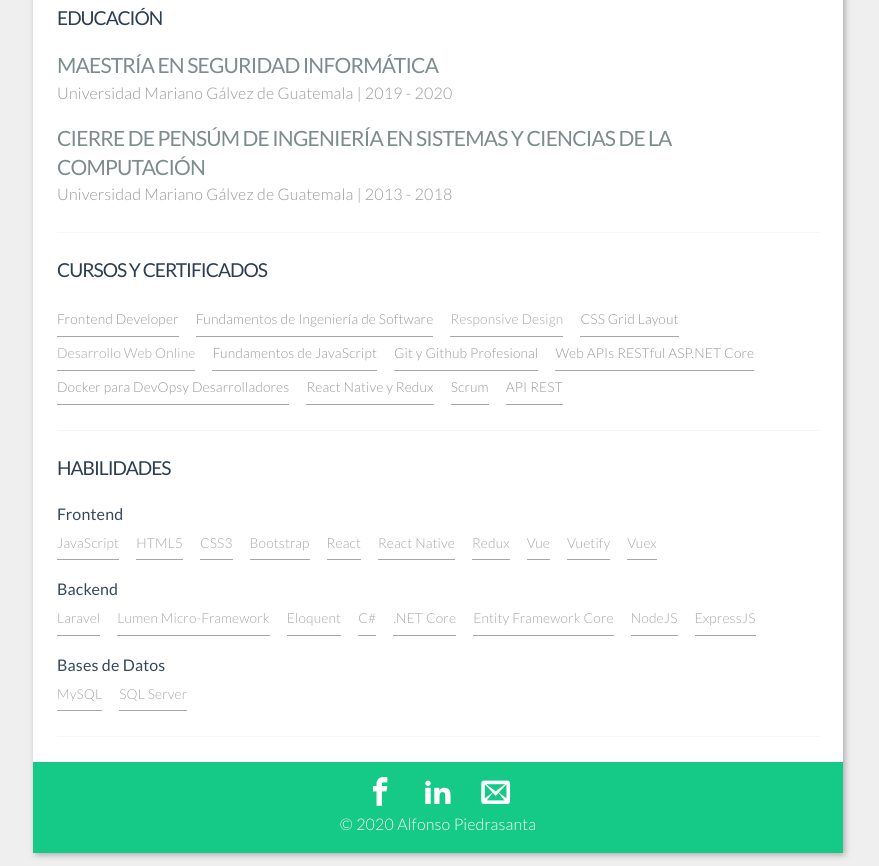
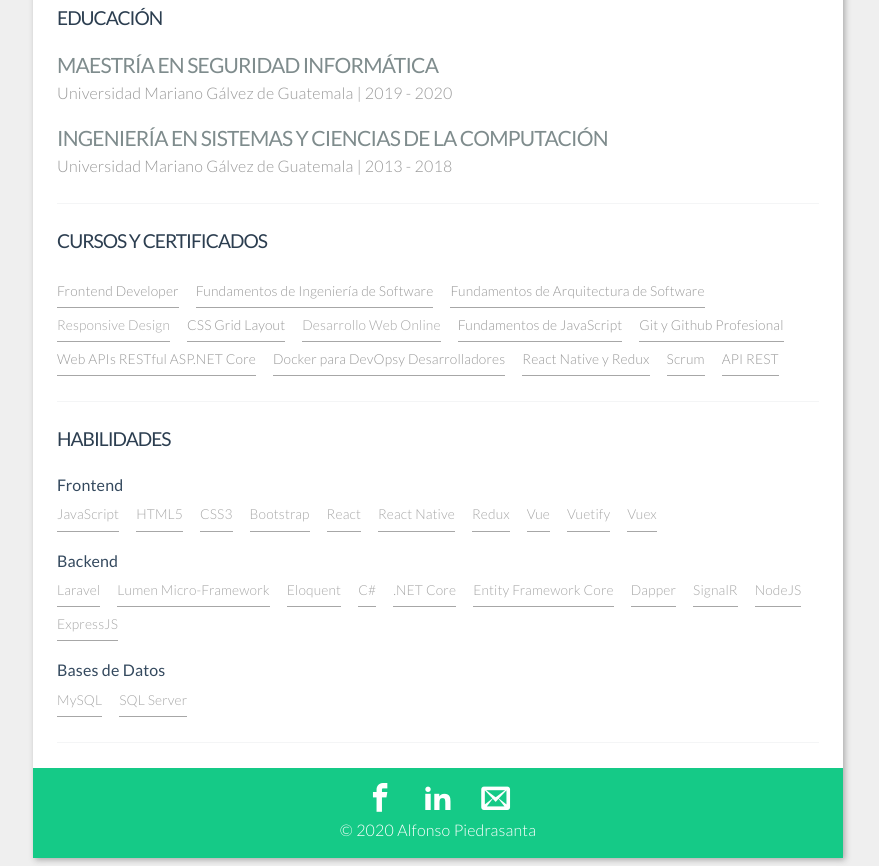
Before and after one commit to apiedrasantag/apiedrasanta.github.io, a plain HTML site: page index.html in a window 1280 px wide. Shown: the part 1200-2066 px from the top of the page, without its empty margins (202-1081 px from the left). Drawn offline with Linux system fonts and the light colour scheme; files whose address does not match are found by name.

Commit message:
agregar scrum, fundamentos, ingenieria

```diff
--- a/index.html
+++ b/index.html
@@ -179,7 +179,7 @@
                                 <p>Universidad Mariano Gálvez de Guatemala | 2019 - 2020</p>
                             </div>
                             <div class="resume__experience">
-                                <h4>CIERRE DE PENSÚM DE INGENIERÍA EN SISTEMAS Y CIENCIAS DE LA COMPUTACIÓN</h4>
+                                <h4>INGENIERÍA EN SISTEMAS Y CIENCIAS DE LA COMPUTACIÓN</h4>
                                 <p>Universidad Mariano Gálvez de Guatemala | 2013 - 2018</p>
                             </div>
                        </div>
@@ -193,6 +193,7 @@
                             <ul class="resume__languages">
                                 <li><a href="https://platzi.com/p/alfonsopiedrasantagarcia/curso/1640-frontend-developer/diploma/detalle/" target="_blank" rel="noopener noreferrer">Frontend Developer</a></li>
                                 <li><a href="https://platzi.com/p/alfonsopiedrasantagarcia/curso/1098-ingenieria/diploma/detalle/" target="_blank" rel="noopener noreferrer">Fundamentos de Ingeniería de Software</a></li>
+                                <li><a href="https://platzi.com/p/alfonsopiedrasantagarcia/curso/1247-arquitectura-software/diploma/detalle/" target="_blank" rel="noopener noreferrer">Fundamentos de Arquitectura de Software</a></li>
                                 <li>Responsive Design</li>
                                 <li><a href="https://platzi.com/p/alfonsopiedrasantagarcia/curso/1229-css-grid-layout-2017/diploma/detalle/" target="_blank" rel="noopener noreferrer">CSS Grid Layout</a></li>
                                 <li>Desarrollo Web Online</li>
@@ -201,7 +202,7 @@
                                 <li><a href="https://www.udemy.com/certificate/UC-FIGKHVWY/" target="_blank" rel="noopener noreferrer">Web APIs RESTful ASP.NET Core</a></li>
                                 <li><a href="https://www.udemy.com/certificate/UC-UJN27LZU/" target="_blank" rel="noopener noreferrer">Docker para DevOpsy Desarrolladores</a></li>
                                 <li><a href="https://www.udemy.com/certificate/UC-Q3WOLLS6/" target="_blank" rel="noopener noreferrer">React Native y Redux</a></li>
-                                <li><a href="https://www.udemy.com/certificate/UC-6A842UGO/" target="_blank" rel="noopener noreferrer">Scrum</a></li>
+                                <li><a href="https://platzi.com/p/alfonsopiedrasantagarcia/curso/1750-scrum/diploma/detalle/" target="_blank" rel="noopener noreferrer">Scrum</a></li>
                                 <li><a href="https://platzi.com/p/alfonsopiedrasantagarcia/curso/1638-api-rest/diploma/detalle/" target="_blank" rel="noopener noreferrer">API REST</a></li>
                             </ul>
                        </div>
@@ -236,6 +237,8 @@
                                     <li>C#</li>
                                     <li>.NET Core</li>
                                     <li>Entity Framework Core</li>
+                                    <li>Dapper</li>
+                                    <li>SignalR</li>
                                     <li>NodeJS</li>
                                     <li>ExpressJS</li>
                                 </ul>
```
